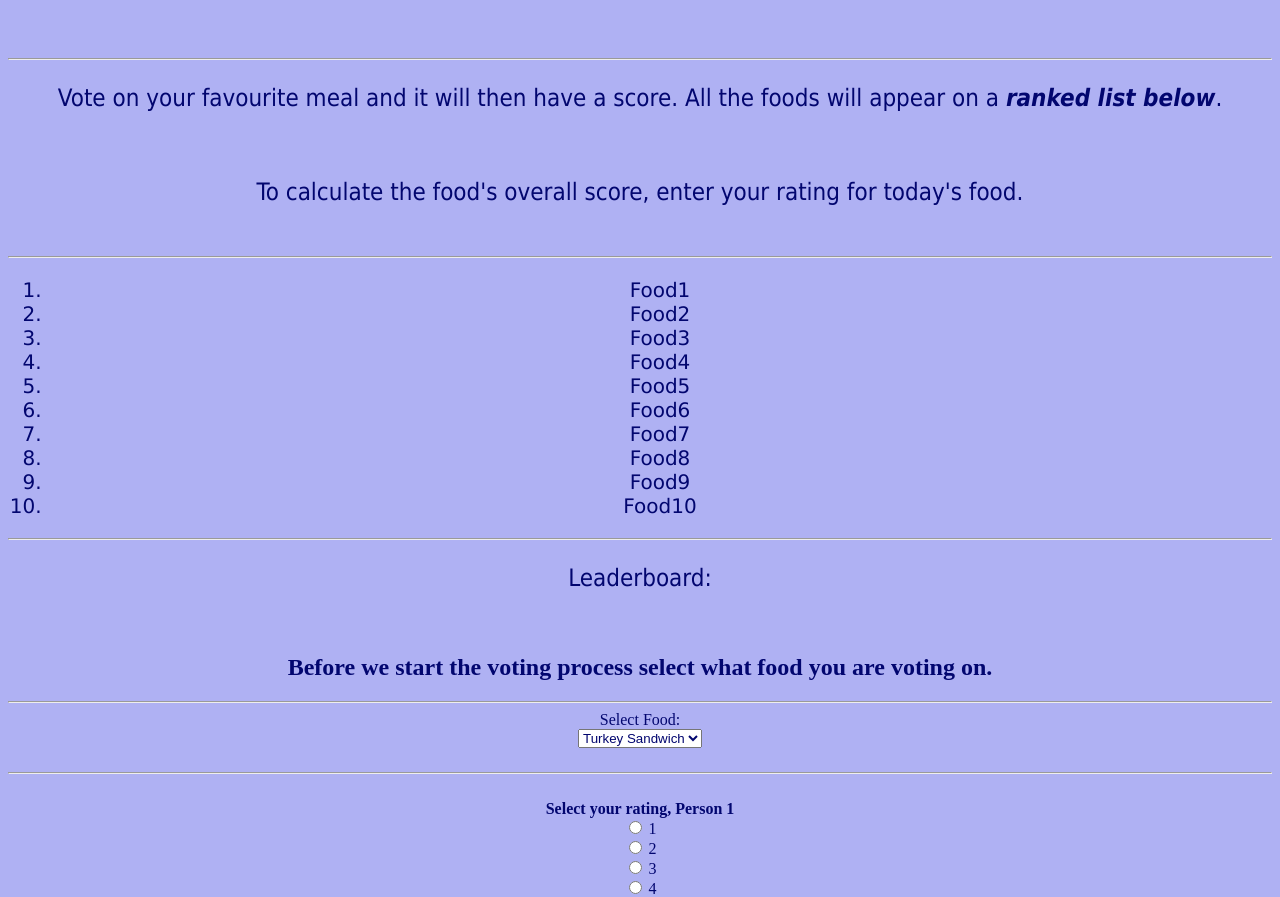
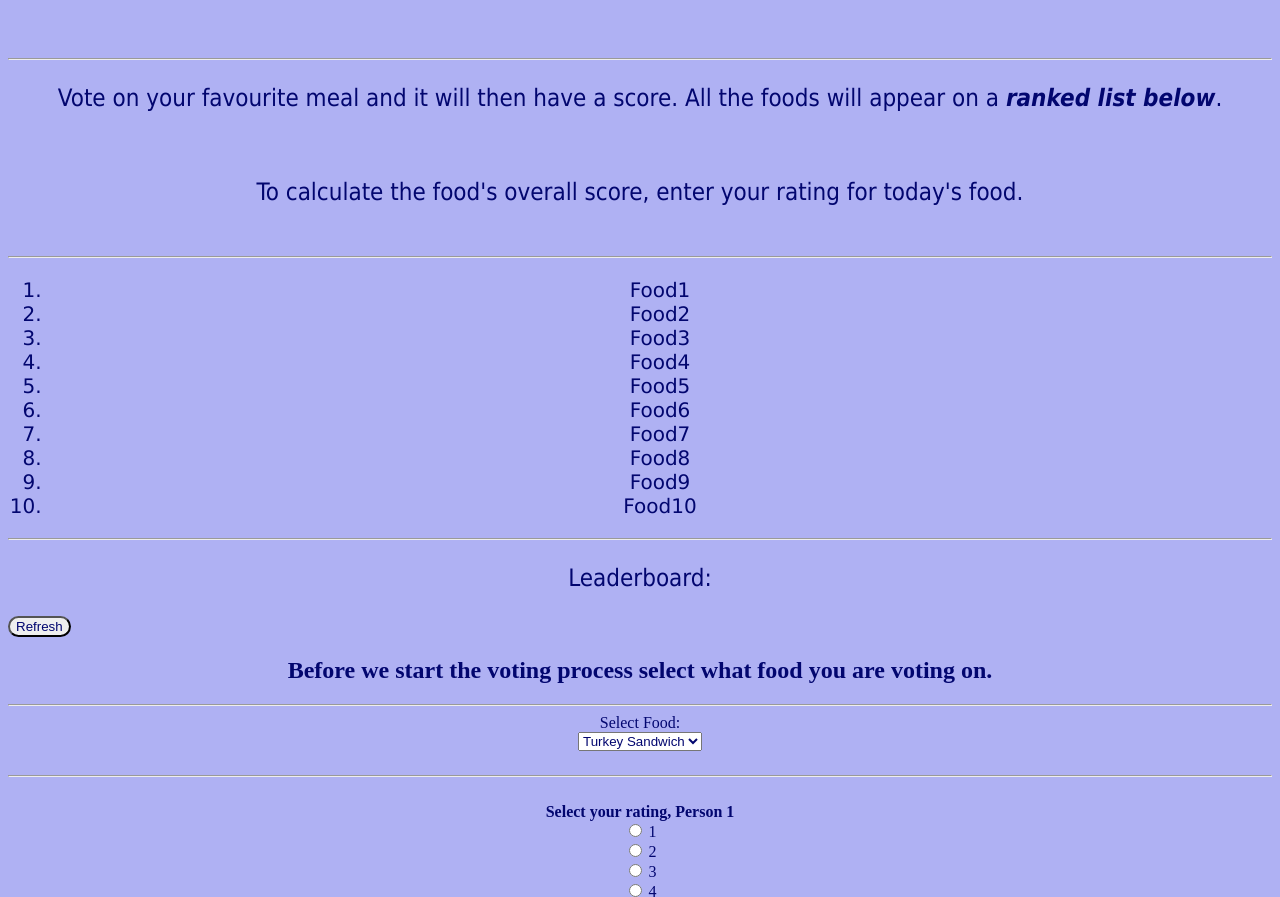
Before and after one commit to Deadcandlegames/FoodRatingSystem, a plain HTML site: page index.html in a window 1280 px wide. Shown: the part 195-1092 px from the top of the page. Drawn offline with Linux system fonts and the light colour scheme.

Commit message:
Update index.html with a refresh button

```diff
--- a/index.html
+++ b/index.html
@@ -43,6 +43,7 @@
       <hr>
       <p align="center" id="leaderboard">Leaderboard:
       </p>
+      <button id="refreshbtn">Refresh</button>
       <br>
     </article>
     <article>
```
